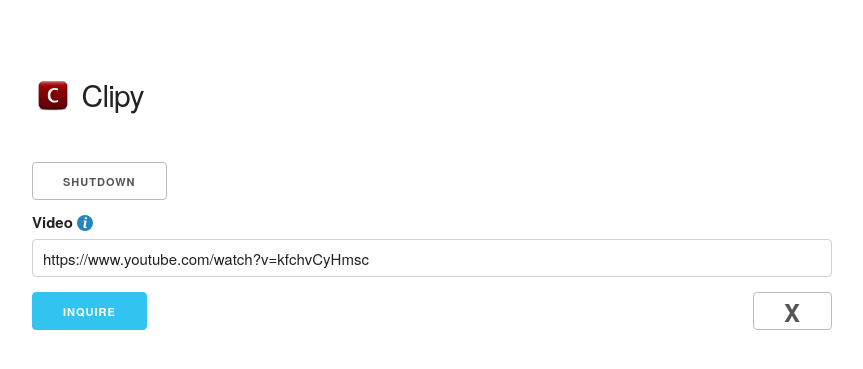
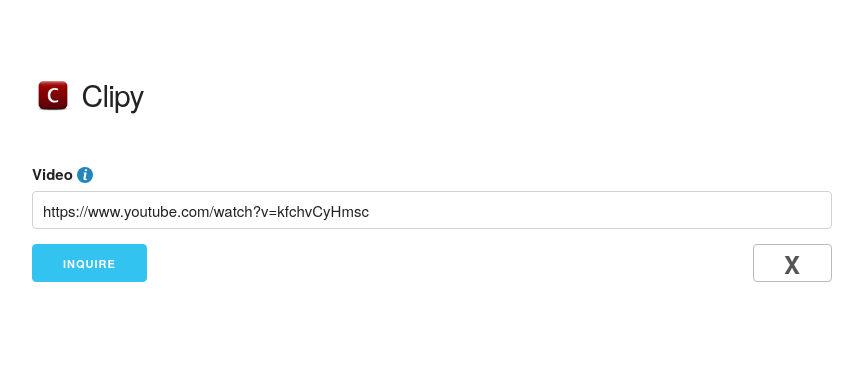
Before and after one commit to stav/clipy, a Python web app: template clipy/templates/index.html in a window 1280 px wide. Shown: the top 369 px of the page, without its empty margins (208-1071 px from the left). Run offline with Jinja, Linux system fonts and the light colour scheme; the template is opened without the code that fills it, so the values that code supplies are empty.

Commit message:
remove shutdown button

```diff
--- a/clipy/templates/index.html
+++ b/clipy/templates/index.html
@@ -18,13 +18,6 @@
     <div class="row">
       <div class="twelve columns">
         <ul id="progress-bars"></ul>
-      </div>
-    </div>
-
-    <!--                                                                               SHUTDOWN -->
-    <div class="row">
-      <div class="twelve columns">
-        <button "button" onclick="shutdown()"> Shutdown </button>
       </div>
     </div>
 
```
